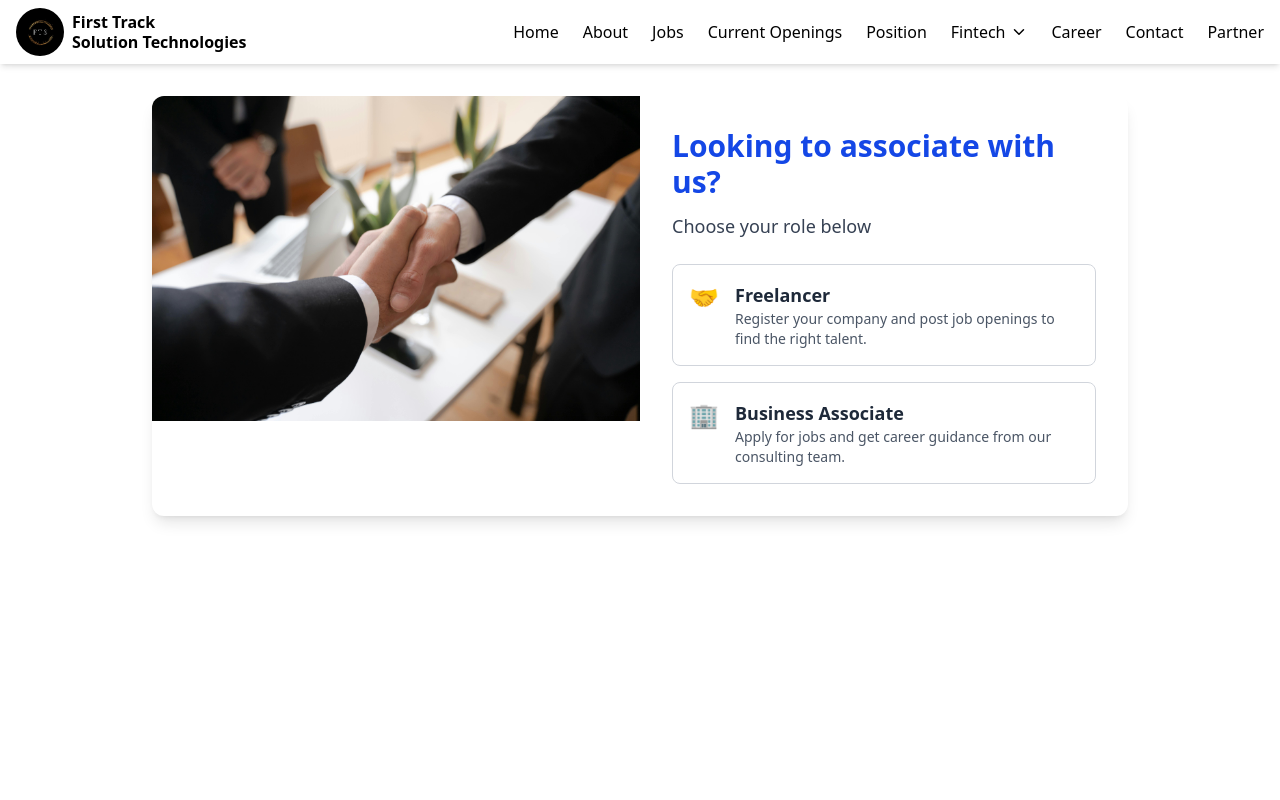
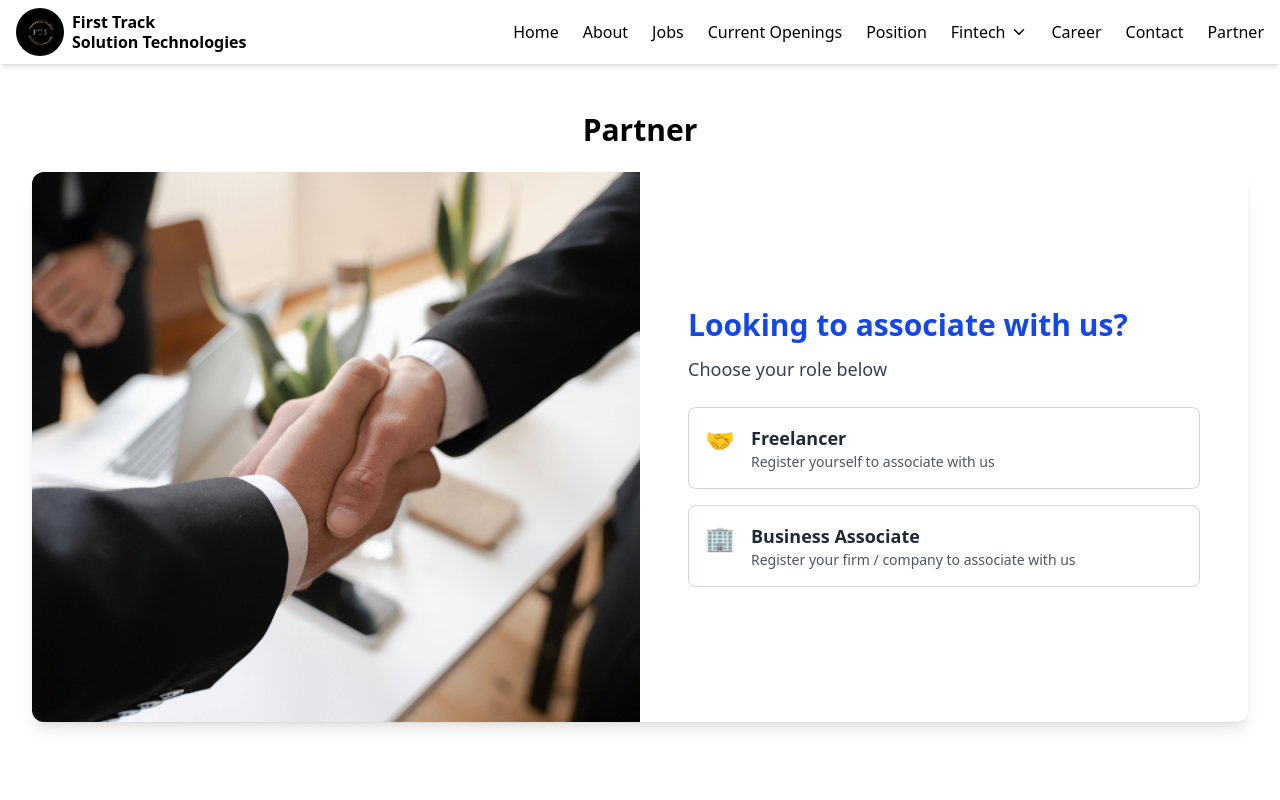
Before and after one commit to FirstTrackSolutionProjects/Job-Consulting, a React (Vite) app: page /partner in a window 1280 px wide. Shown: the top 800 px of the page. Built offline with nearby package versions, Linux system fonts and the light colour scheme; no server answers.

Commit message:
chore: updated partner

```diff
--- a/src/pages/BusinessAssociate.jsx
+++ b/src/pages/BusinessAssociate.jsx
@@ -200,7 +200,7 @@ const BusinessAssociate = () => {
           <img
             src="/Partners/business-associate.jpg"
             alt="partner"
-            className="w-full h-96 object-cover lg:h-auto"
+            className="w-full h-96 lg:h-[400px] object-cover"
           />
         </div>
 
--- a/src/pages/Freelancer.jsx
+++ b/src/pages/Freelancer.jsx
@@ -152,7 +152,7 @@ const Freelancer = () => {
           <img
             src="/Partners/freelancer.jpg"
             alt="partner"
-            className="w-full h-96 object-cover lg:h-auto"
+            className="w-full h-80 lg:h-[400px] object-cover rounded-l-xl"
           />
         </div>
 
--- a/src/pages/Jobs.jsx
+++ b/src/pages/Jobs.jsx
@@ -56,9 +56,9 @@ const Jobs = () => {
       {/* ✅ Banner Image */}
 
       <img
-        src="/images/jobs-banner.jpg"
+        src="/images/jobs-banner .jpg"
         alt="Job Opportunities"
-        className="w-full h-80 object-cover rounded-xl mb-6"
+        className="w-full h-90 object-cover rounded-xl mb-6"
       />
 
       <div className="grid grid-cols-1 md:grid-cols-4 gap-8">
--- a/src/pages/Partner.jsx
+++ b/src/pages/Partner.jsx
@@ -13,18 +13,19 @@ const Partner = () => {
   };
 
   return (
-    <div className="max-w-5xl mx-auto px-6 py-10 mt-10">
+    <div className="max-w-5xl lg:max-w-7xl mx-auto px-6 lg:px-8  py-10 lg:py-14 mt-10">
+      <h1 className="text-3xl font-bold mb-6 text-center">Partner</h1>
       {!userType ? (
         <div className="grid lg:grid-cols-2 bg-white rounded-xl shadow-lg overflow-hidden">
           {/* Left Side - Image */}
           <img
             src="/Partners/partner.jpg"
             alt="Partner with us"
-            className="w-full h-96 object-cover lg:h-auto"
+            className="w-full h-96 lg:h-[550px] object-cover "
           />
 
           {/* Right Side - Text and Options */}
-          <div className="flex flex-col justify-center p-8">
+          <div className="flex flex-col justify-center  p-8 lg:p-12">
             <h2 className="text-3xl font-bold text-blue-700 mb-3">
               Looking to associate with us?
             </h2>
@@ -39,7 +40,7 @@ const Partner = () => {
                 <div>
                   <h3 className="text-lg font-semibold text-gray-800">Freelancer</h3>
                   <p className="text-sm text-gray-600">
-                    Register your company and post job openings to find the right talent.
+                    Register yourself to associate with us
                   </p>
                 </div>
               </div>
@@ -52,7 +53,7 @@ const Partner = () => {
                 <div>
                   <h3 className="text-lg font-semibold text-gray-800">Business Associate</h3>
                   <p className="text-sm text-gray-600">
-                    Apply for jobs and get career guidance from our consulting team.
+                   Register your firm / company to associate with us
                   </p>
                 </div>
               </div>
```
Also changed, not shown: src/Components/Filters.jsx (+0 -64 lines).
